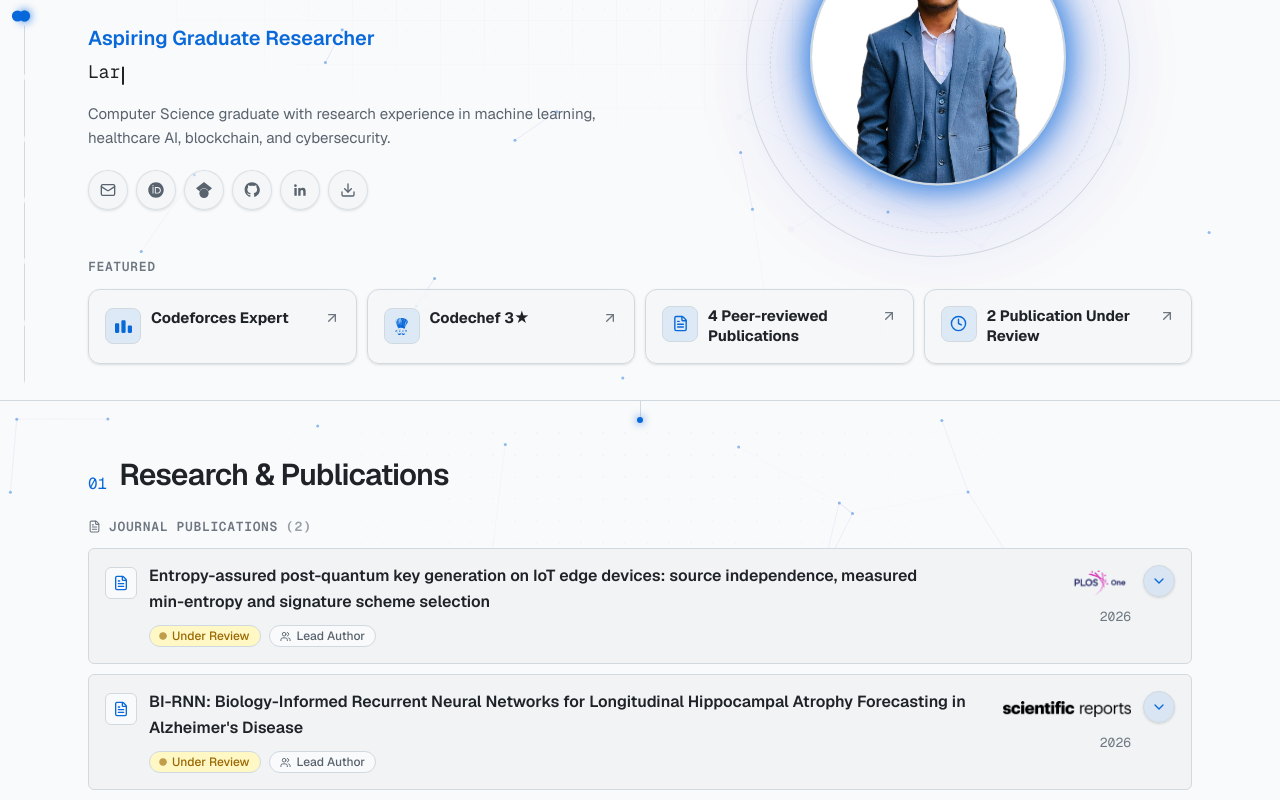
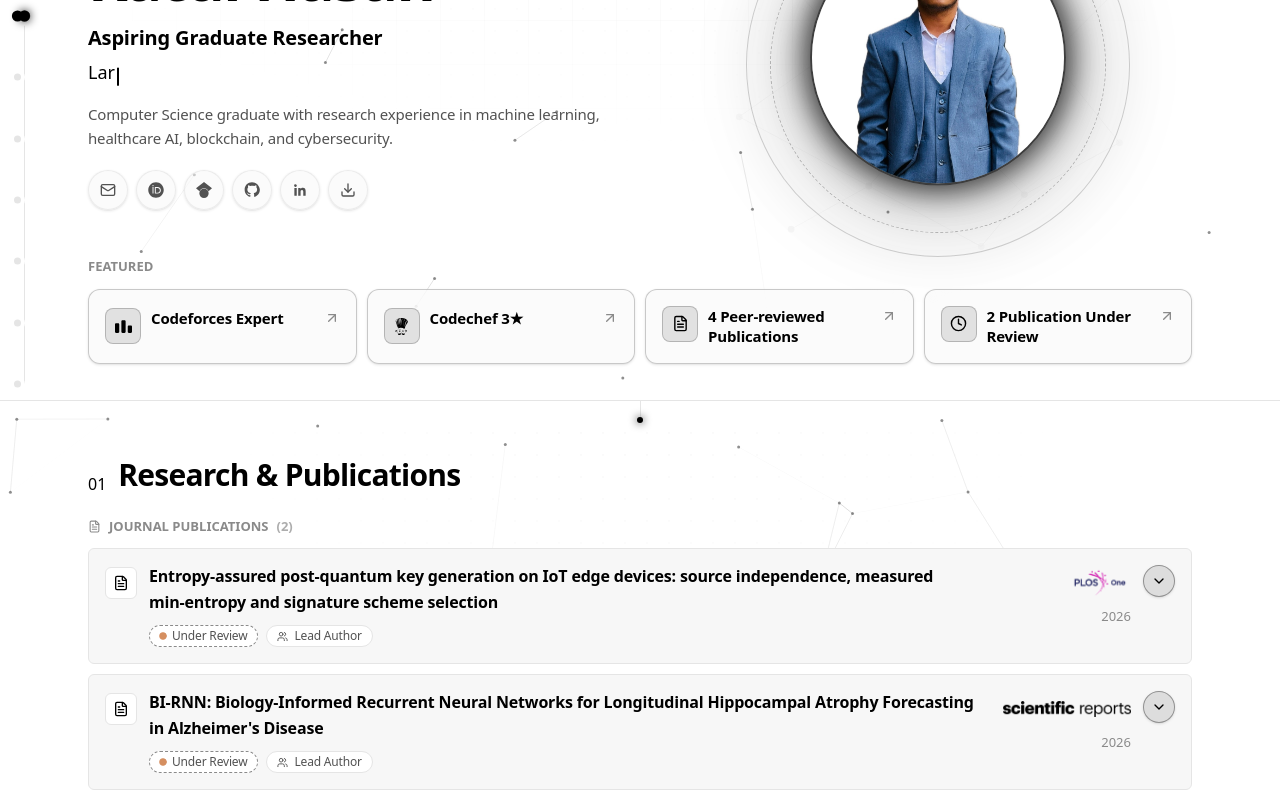
Before and after one commit to ratulhasan001/portfolio, a Next.js app: page / in a window 1280 px wide. Shown: the part 200-1000 px from the top of the page. Built offline with nearby package versions, Linux system fonts and the light colour scheme.

Commit message:
Switch to a monochrome theme with coloured publication status dots
Black and white tokens for both themes, a stronger border token and
an on-accent text colour; only the status dots keep colour.

```diff
--- a/src/app/globals.css
+++ b/src/app/globals.css
@@ -3,63 +3,78 @@
 @custom-variant dark (&:where(:root[data-theme="dark"] *));
 
 :root {
-  --canvas: #f9fafb;
-  --canvas-subtle: #f1f3f5;
-  --canvas-inset: #e9ecef;
+  --canvas: #ffffff;
+  --canvas-subtle: #f7f7f7;
+  --canvas-inset: #efefef;
   --canvas-overlay: #ffffff;
-  --border-default: #d1d9e0;
-  --border-muted: #d1d9e0b3;
-  --fg-default: #1f2328;
-  --fg-muted: #59636e;
-  --fg-subtle: #6e7781;
-  --accent: #0969da;
-  --accent-emphasis: #0550ae;
-  --success: #1a7f37;
-  --success-subtle: #dafbe1;
-  --attention: #9a6700;
-  --attention-subtle: #fff8c5;
-  --done: #8250df;
-  --done-subtle: #fbefff;
-  --danger: #cf222e;
-  --shadow-sm: 0 1px 0 rgba(31, 35, 40, 0.04);
-  --shadow-md: 0 3px 6px rgba(140, 149, 159, 0.15);
-  --scrollbar: #d1d9e0;
-  --grid-line: rgba(31, 35, 40, 0.07);
-  --blob-opacity: 0.16;
+  --border-default: #e5e5e5;
+  --border-muted: #efefef;
+  /* One step firmer than --border-default, for panels that should read as a
+     defined block without the harshness of a full-black rule. */
+  --border-strong: #cfcfcf;
+  --fg-default: #000000;
+  --fg-muted: #525252;
+  --fg-subtle: #8a8a8a;
+  --accent: #000000;
+  --accent-emphasis: #000000;
+  /* Text/icons that sit on top of an --accent fill. */
+  --on-accent: #ffffff;
+  --success: #000000;
+  --success-subtle: #f0f0f0;
+  --attention: #404040;
+  --attention-subtle: #f0f0f0;
+  --done: #262626;
+  --done-subtle: #f0f0f0;
+  --danger: #000000;
+  --shadow-sm: 0 1px 0 rgba(0, 0, 0, 0.04);
+  --shadow-md: 0 3px 6px rgba(0, 0, 0, 0.08);
+  --scrollbar: #d4d4d4;
+  --grid-line: rgba(0, 0, 0, 0.06);
+  --blob-opacity: 0.08;
   --blob-blend: multiply;
-  --glow-opacity: 0.06;
-  --shimmer-color: rgba(9, 105, 218, 0.14);
-  --chip-shadow: 0 1px 2px rgba(31, 35, 40, 0.06);
+  --glow-opacity: 0.05;
+  --shimmer-color: rgba(0, 0, 0, 0.06);
+  --chip-shadow: 0 1px 2px rgba(0, 0, 0, 0.05);
+  /* Publication status is the one signal allowed real colour, so the three
+     states read at a glance instead of by pill weight alone. */
+  --status-published: #1a7f37;
+  --status-accepted: #0969da;
+  --status-review: #bc4c00;
 }
 
 :root[data-theme="dark"] {
-  --canvas: #09090b;
-  --canvas-subtle: #111827;
-  --canvas-inset: #030305;
-  --canvas-overlay: #111827;
-  --border-default: #1f2937;
-  --border-muted: #17202e;
-  --fg-default: #f9fafb;
-  --fg-muted: #9ca3af;
-  --fg-subtle: #6b7280;
-  --accent: #3b82f6;
-  --accent-emphasis: #2563eb;
-  --success: #3fb950;
-  --success-subtle: #12261e;
-  --attention: #d29922;
-  --attention-subtle: #2b2111;
-  --done: #8b5cf6;
-  --done-subtle: #211a3d;
-  --danger: #f85149;
+  --canvas: #000000;
+  --canvas-subtle: #0d0d0d;
+  --canvas-inset: #000000;
+  --canvas-overlay: #0d0d0d;
+  --border-default: #262626;
+  --border-muted: #1a1a1a;
+  --border-strong: #3a3a3a;
+  --fg-default: #ffffff;
+  --fg-muted: #a3a3a3;
+  --fg-subtle: #737373;
+  --accent: #ffffff;
+  --accent-emphasis: #ffffff;
+  --on-accent: #000000;
+  --success: #ffffff;
+  --success-subtle: #171717;
+  --attention: #bfbfbf;
+  --attention-subtle: #171717;
+  --done: #d4d4d4;
+  --done-subtle: #171717;
+  --danger: #ffffff;
   --shadow-sm: 0 0 transparent;
-  --shadow-md: 0 8px 24px rgba(1, 4, 9, 0.5);
-  --scrollbar: #30363d;
-  --grid-line: rgba(230, 237, 243, 0.07);
-  --blob-opacity: 0.25;
+  --shadow-md: 0 8px 24px rgba(0, 0, 0, 0.6);
+  --scrollbar: #333333;
+  --grid-line: rgba(255, 255, 255, 0.07);
+  --blob-opacity: 0.14;
   --blob-blend: screen;
-  --glow-opacity: 0.12;
+  --glow-opacity: 0.1;
   --shimmer-color: rgba(255, 255, 255, 0.09);
   --chip-shadow: 0 0 transparent;
+  --status-published: #3fb950;
+  --status-accepted: #58a6ff;
+  --status-review: #f0883e;
 }
 
 @theme inline {
@@ -69,11 +84,13 @@
   --color-canvas-overlay: var(--canvas-overlay);
   --color-border-default: var(--border-default);
   --color-border-muted: var(--border-muted);
+  --color-border-strong: var(--border-strong);
   --color-fg-default: var(--fg-default);
   --color-fg-muted: var(--fg-muted);
   --color-fg-subtle: var(--fg-subtle);
   --color-accent: var(--accent);
   --color-accent-emphasis: var(--accent-emphasis);
+  --color-on-accent: var(--on-accent);
   --color-success: var(--success);
   --color-success-subtle: var(--success-subtle);
   --color-attention: var(--attention);
@@ -81,12 +98,20 @@
   --color-done: var(--done);
   --color-done-subtle: var(--done-subtle);
   --color-danger: var(--danger);
-  --font-sans: var(--font-geist-sans);
-  --font-mono: var(--font-geist-mono);
+  --color-status-published: var(--status-published);
+  --color-status-accepted: var(--status-accepted);
+  --color-status-review: var(--status-review);
+  --font-sans: var(--font-sans-family);
+  --font-mono: var(--font-mono-family);
 }
 
-* {
-  border-color: var(--border-default);
+/* Must sit in @layer base: unlayered rules outrank Tailwind's layered
+   utilities, so at the top level this `*` would quietly win over every
+   `border-*` colour utility on the page. */
+@layer base {
+  * {
+    border-color: var(--border-default);
+  }
 }
 
 html {
@@ -101,8 +126,10 @@ html[data-theme="dark"] {
 body {
   background: var(--canvas);
   color: var(--fg-default);
-  font-family: var(--font-sans), -apple-system, BlinkMacSystemFont, "Segoe UI",
-    sans-serif;
+  font-family: var(--font-sans-family), -apple-system, BlinkMacSystemFont,
+    "Segoe UI", Roboto, "Helvetica Neue", sans-serif;
+  font-feature-settings: "cv11" 1, "ss01" 1;
+  letter-spacing: -0.011em;
   transition: background-color 0.2s ease, color 0.2s ease;
   overflow-x: clip;
   max-width: 100vw;
@@ -128,7 +155,7 @@ html.force-visible [style*="opacity:0"] {
 
 ::selection {
   background: var(--accent);
-  color: white;
+  color: var(--on-accent);
 }
 
 ::-webkit-scrollbar {
@@ -157,8 +184,9 @@ html.force-visible [style*="opacity:0"] {
 }
 
 .mono {
-  font-family: var(--font-mono), ui-monospace, SFMono-Regular, monospace;
+  font-family: var(--font-mono-family), ui-monospace, SFMono-Regular, monospace;
   font-feature-settings: "tnum" 1;
+  letter-spacing: 0;
 }
 
 .text-balance {
@@ -195,10 +223,11 @@ html.force-visible [style*="opacity:0"] {
 .gradient-text {
   background-image: linear-gradient(
     90deg,
-    var(--color-accent),
-    var(--color-done),
-    var(--color-success),
-    var(--color-accent)
+    var(--color-fg-default),
+    var(--color-fg-subtle),
+    var(--color-fg-default),
+    var(--color-fg-subtle),
+    var(--color-fg-default)
   );
   background-size: 300% 100%;
   -webkit-background-clip: text;
@@ -241,10 +270,11 @@ html.force-visible [style*="opacity:0"] {
 .gradient-line {
   background-image: linear-gradient(
     90deg,
-    var(--color-accent),
-    var(--color-done),
-    var(--color-success),
-    var(--color-accent)
+    var(--color-fg-default),
+    var(--color-border-default),
+    var(--color-fg-default),
+    var(--color-border-default),
+    var(--color-fg-default)
   );
   background-size: 300% 100%;
   animation: gradient-flow 8s ease infinite;
@@ -304,7 +334,7 @@ main > section::before {
   opacity: 0;
   background: radial-gradient(
     ellipse 70% 40% at 50% 0%,
-    color-mix(in srgb, var(--color-accent) 28%, transparent),
+    color-mix(in srgb, var(--color-accent) 10%, transparent),
     transparent 70%
   );
 }
@@ -316,14 +346,14 @@ main > section::after {
   z-index: 5;
   pointer-events: none;
   border-radius: inherit;
-  box-shadow: inset 0 0 0 0 color-mix(in srgb, var(--color-accent) 55%, transparent);
+  box-shadow: inset 0 0 0 0 color-mix(in srgb, var(--color-accent) 35%, transparent);
   opacity: 0;
   transition: box-shadow 0.6s ease, opacity 0.6s ease;
 }
 
 main > section.nav-flash-target::after {
   opacity: 1;
-  box-shadow: inset 0 0 0 2px color-mix(in srgb, var(--color-accent) 40%, transparent);
+  box-shadow: inset 0 0 0 2px color-mix(in srgb, var(--color-accent) 22%, transparent);
 }
 
 main > section.nav-flash::before {
@@ -346,10 +376,76 @@ main > section.nav-flash::after {
 @keyframes nav-flash-ring {
   0% {
     opacity: 1;
-    box-shadow: inset 0 0 0 2px color-mix(in srgb, var(--color-accent) 70%, transparent);
+    box-shadow: inset 0 0 0 2px color-mix(in srgb, var(--color-accent) 45%, transparent);
   }
   100% {
     opacity: 0;
     box-shadow: inset 0 0 0 0 color-mix(in srgb, var(--color-accent) 0%, transparent);
   }
 }
+
+/* ---- Hero marquee ------------------------------------------------------
+   Two identical tracks sit side by side; shifting the pair left by exactly
+   half its width lands the second copy where the first started, so the loop
+   is seamless. Hovering pauses it, and reduced-motion stops it outright. */
+@keyframes marquee-scroll {
+  from {
+    transform: translateX(0);
+  }
+  to {
+    transform: translateX(-50%);
+  }
+}
+
+.marquee {
+  mask-image: linear-gradient(
+    90deg,
+    transparent,
+    #000 8%,
+    #000 92%,
+    transparent
+  );
+  -webkit-mask-image: linear-gradient(
+    90deg,
+    transparent,
+    #000 8%,
+    #000 92%,
+    transparent
+  );
+}
+
+.marquee-track {
+  animation: marquee-scroll var(--marquee-duration, 38s) linear infinite;
+  will-change: transform;
+}
+
+.marquee:hover .marquee-track {
+  animation-play-state: paused;
+}
+
+@media (prefers-reduced-motion: reduce) {
+  .marquee-track {
+    animation: none;
+  }
+  .marquee {
+    overflow-x: auto;
+  }
+}
+
+/* ---- Logo marks --------------------------------------------------------
+   Publisher wordmarks and org logos keep their real artwork in both themes.
+   The only concession dark mode gets is a touch more brightness, since most
+   of these marks were drawn for a white page. */
+.mark-real {
+  transition: filter 0.3s ease-out;
+}
+
+/* Most of these marks are dark ink on transparency, drawn for a white page.
+   Rather than recolour them, the plate they sit on stays white in both
+   themes so the artwork keeps its own colours. */
+.logo-plate {
+  background: #ffffff;
+}
+:root[data-theme="dark"] .logo-plate {
+  box-shadow: inset 0 0 0 1px rgba(255, 255, 255, 0.14);
+}
--- a/src/components/contact-section.tsx
+++ b/src/components/contact-section.tsx
@@ -49,7 +49,7 @@ export function ContactSection() {
                 whileTap={{ scale: 0.96 }}
                 transition={{ type: "spring", stiffness: 400, damping: 18 }}
                 href={`mailto:${profile.email}`}
-                className="shimmer relative flex items-center gap-2 overflow-hidden rounded-md bg-accent px-5 py-2.5 text-[15px] font-semibold text-white shadow-md transition-[box-shadow,background-color] duration-300 hover:bg-accent-emphasis hover:shadow-[0_14px_30px_-10px_var(--color-accent)]"
+                className="shimmer relative flex items-center gap-2 overflow-hidden rounded-md bg-accent px-5 py-2.5 text-[15px] font-semibold text-on-accent shadow-md transition-[box-shadow,background-color] duration-300 hover:bg-accent-emphasis hover:shadow-[0_14px_30px_-10px_var(--color-accent)]"
               >
                 <motion.span
                   variants={{
--- a/src/components/disclosure.tsx
+++ b/src/components/disclosure.tsx
@@ -58,8 +58,8 @@ export function Disclosure({
       whileTap={{ scale: 0.9 }}
       className={`flex h-8 w-8 shrink-0 items-center justify-center rounded-full border shadow-sm transition-colors ${
         open
-          ? "border-accent bg-accent text-white"
-          : "border-accent/35 bg-accent/10 text-accent hover:border-accent hover:bg-accent hover:text-white"
+          ? "border-accent bg-accent text-on-accent"
+          : "border-accent/35 bg-accent/10 text-accent hover:border-accent hover:bg-accent hover:text-on-accent"
       }`}
     >
       {chevron}
--- a/src/components/ui.tsx
+++ b/src/components/ui.tsx
@@ -85,18 +85,23 @@ export function StatusPill({
 }: {
   status: "published" | "accepted" | "under-review";
 }) {
+  // The pill itself stays monochrome and minimal; the dot is the one place
+  // colour is spent, so the three states separate at a glance.
   const map = {
     published: {
       text: "Published",
-      cls: "bg-success-subtle text-success border-success/30",
+      dot: "text-status-published",
+      cls: "border-fg-default/25 bg-canvas text-fg-default",
     },
     accepted: {
       text: "Accepted",
-      cls: "bg-accent/10 text-accent border-accent/30",
+      dot: "text-status-accepted",
+      cls: "border-fg-default/25 bg-canvas text-fg-default",
     },
     "under-review": {
       text: "Under Review",
-      cls: "bg-attention-subtle text-attention border-attention/30",
+      dot: "text-status-review",
+      cls: "border-dashed border-fg-subtle bg-canvas text-fg-muted",
     },
   } as const;
   const s = map[status];
@@ -107,7 +112,7 @@ export function StatusPill({
       <motion.span
         animate={{ scale: [1, 1.4, 1], opacity: [1, 0.6, 1] }}
         transition={{ duration: 1.8, repeat: Infinity, ease: "easeInOut" }}
-        className="flex"
+        className={`flex ${s.dot}`}
       >
         <Circle size={6} className="fill-current" />
       </motion.span>
```
Also changed, not shown: src/components/timeline-logo.tsx (+4 -4 lines).
